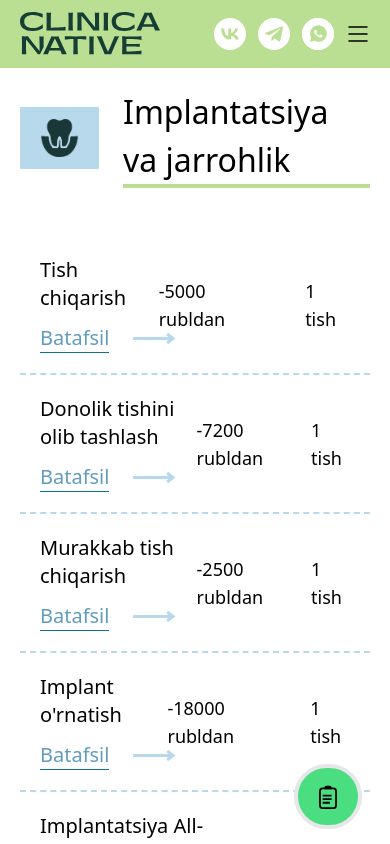
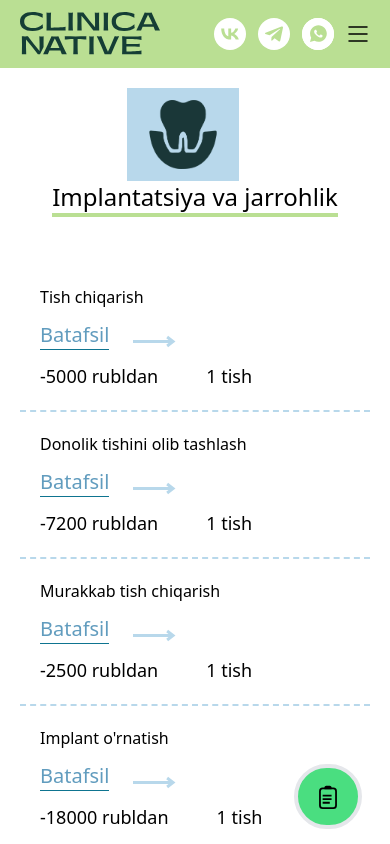
Before and after one commit to muhammadazizbek006/Clinica, a React (Vite) app: page /implantatsiya in a window 390 px wide. Shown: the top 844 px of the page. Built offline with nearby package versions, Linux system fonts and the light colour scheme.

Commit message:
add imlantatsiya responsive

```diff
--- a/src/pages/implantatsiya/Implantatsiya.jsx
+++ b/src/pages/implantatsiya/Implantatsiya.jsx
@@ -15,13 +15,13 @@ const Implantatsiya = () => {
       <section>
         <div className="containerb">
           {/* top */}
-          <div className=" flex items-center pt-5">
+          <div className=" flex justify-center md:justify-start items-center pt-5">
             {/* left */}
-            <div className="flex items-center">
+            <div className="flex flex-col md:flex-row items-center">
               <div className="w-28 bg-akva  mr-6 ">
                 <img className="  px-5 py-3  " src={implantatsya} alt="#" />
               </div>
-              <h2 className="text-32 font-medium border-b-4 border-b-header w-full ">
+              <h2 className=" text-2xl md:text-32 font-medium border-b-4 border-b-header w-full ">
                Implantatsiya va jarrohlik
               </h2>
             </div>
@@ -43,15 +43,15 @@ const Implantatsiya = () => {
                 >
                   <Link
                     to={`/implant/${e.yonalishi}`}
-                    className="flex justify-between items-center p-5"
+                    className="flex flex-col md:flex-row  justify-between md:items-center p-5"
                   >
                     {/* left */}
                     <div className="flex flex-col">
-                      <h3 className="text-xl font-medium mb-3 max-w-[900px]">
+                      <h3 className=" text-base xl:text-xl font-medium mb-3 max-w-[900px]">
                         {e.yonalishi}
                       </h3>
                       <div className="flex items-center  ">
-                        <p className="mr-6 text-xl text-next border-b border-b-cyan-700">
+                        <p className="mr-6 text-xl text-next border-b border-b-cyan-700 mb-3 md:mb-0">
                           Batafsil
                         </p>
                         <img src={next} alt="#" />
@@ -59,7 +59,7 @@ const Implantatsiya = () => {
                     </div>
                     {/* right */}
                     <div className="flex items-center">
-                      <p className="mr-12 text-lg ">{e.narxi} rubldan</p>
+                      <p className="mr-12 text-lg  md:hidden lg:block ">{e.narxi} rubldan</p>
                       <div className="flex items-center text-lg">
                         <p className="mr-2">{e.soni}</p>
                       </div>
```
